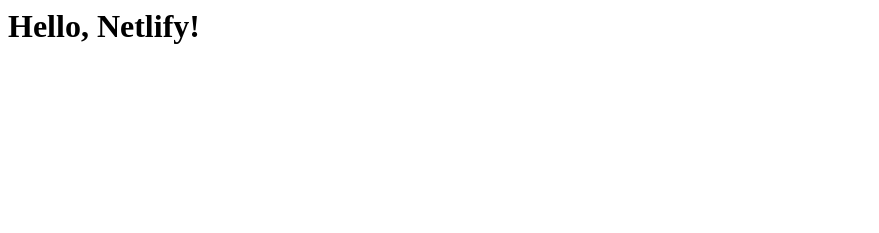
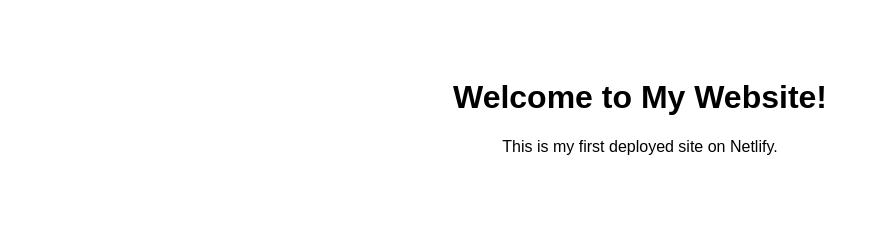
Before and after one commit to bgravley/CallTime-Pro, a plain HTML site: page index.html in a window 1280 px wide. Shown: the whole page, without its empty margins (0-879 px from the left). Drawn offline with Linux system fonts and the light colour scheme.

Commit message:
Update index.html

```diff
--- a/index.html
+++ b/index.html
@@ -1 +1,15 @@
-<h1>Hello, Netlify!</h1>
+<!DOCTYPE html>
+<html lang="en">
+<head>
+    <meta charset="UTF-8">
+    <meta name="viewport" content="width=device-width, initial-scale=1.0">
+    <title>My Netlify Site</title>
+    <style>
+        body { font-family: Arial, sans-serif; text-align: center; padding: 50px; }
+    </style>
+</head>
+<body>
+    <h1>Welcome to My Website!</h1>
+    <p>This is my first deployed site on Netlify.</p>
+</body>
+</html>
```
